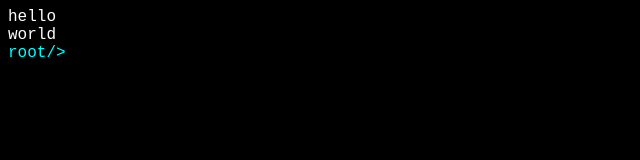
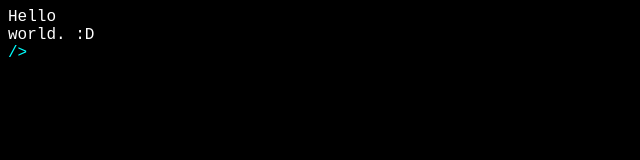
Before and after one commit to the-RIX/WebTerminal, a Next.js app: page / in a window 1280 px wide. Shown: the top 160 px of the page, without its empty margins (0-640 px from the left). Built offline with nearby package versions, Linux system fonts and the light colour scheme.

Commit message:
Changed little things like "help cat"

```diff
--- a/components/terminal/CommandHandler.ts
+++ b/components/terminal/CommandHandler.ts
@@ -1,7 +1,7 @@
 class CommandHandler {
     handleHelp(args: string[]) {
         if (args.length == 0) {
-            return "help [command]: presents you with help [about the given command]"
+            return "help [command]: presents you with some help [about the given command]"
         }
         else if (args.length > 1) {
             return "not valid: help uses the following syntax: help [command]"
@@ -14,6 +14,8 @@ class CommandHandler {
                 return "help [command]: presents you with some help [about the given command]"
             case "ls":
                 return "ls: will be implemented in the future"
+            case "cat":
+                return "cat can read shit"
             default:
                 return "unknown command: \'" + args[0] + "\' use help for help"
         }
--- a/components/terminal/FileEngine.ts
+++ b/components/terminal/FileEngine.ts
@@ -24,6 +24,9 @@ class Project extends File {
 class FileEngine {
     cat(workingDirectory: Directory[], target: string) {
         const currentDirectory: Directory = workingDirectory[workingDirectory.length - 1]
+        if (target == undefined){
+            throw "USAGE: cat [filename]"
+        }
         for (const file of currentDirectory.children) {
             if (file.name == target) {
                 if (file instanceof Directory) {
@@ -93,7 +96,7 @@ class FileEngine {
 const testProjectOne = new Project("p1", "this is test project no. 1")
 const testProjectTwo = new Project("p2", "this is test project no. 2")
 const testDirectoryDeep = new Directory("d1", [testProjectOne, testProjectTwo])
-const testDirectoryRoot = new Directory("root", [testDirectoryDeep, testProjectOne])
+const testDirectoryRoot = new Directory("", [testDirectoryDeep, testProjectOne])
 const testRoot = testDirectoryRoot
 
 
--- a/pages/index.tsx
+++ b/pages/index.tsx
@@ -6,7 +6,7 @@ import CommandHandler from "../components/terminal/CommandHandler"
 import FileEngine, {test, Directory} from "../components/terminal/FileEngine";
 
 const Terminal: NextPage = () => {
-    const [history, setHistory]: [string[], Function] = useState(["hello", "world"])
+    const [history, setHistory]: [string[], Function] = useState(["Hello \n world. :D"])
     const [workingDirectory, setWorkingDirectory]: [Directory[], Function] = useState([test])
 
     //TODO: this should probably be done with useEffect and a command state
```
